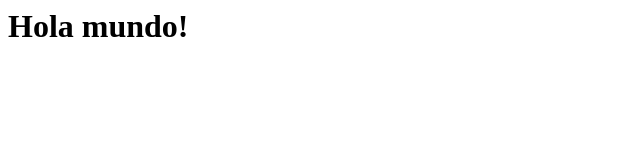
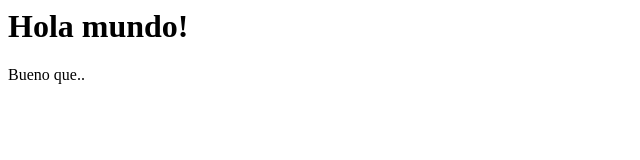
Before and after one commit to Marp1989/The-first-one, a plain HTML site: page src/Index.html in a window 1280 px wide. Shown: the full height of the page, 0-640 px from the left. Drawn offline with Linux system fonts and the light colour scheme.

Commit message:
modificación de rama

```diff
--- a/src/Index.html
+++ b/src/Index.html
@@ -1 +1,2 @@
 <h1>Hola mundo!</h1>
+<p>Bueno que..</p>
```
